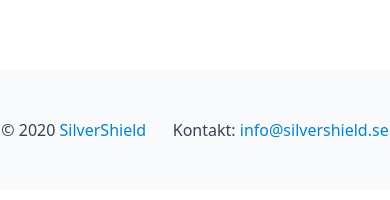
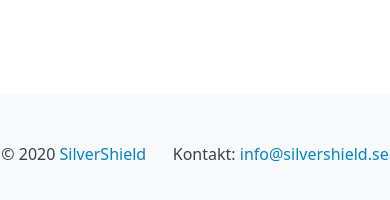
Before and after one commit to serdarsavas/silwear, a Next.js app: page / in a window 390 px wide. Shown: the part 2956-3156 px from the top of the page. Built offline with nearby package versions, Linux system fonts and the light colour scheme; what @tailwindcss/typography would draw is missing.

Commit message:
fix bug with footer for mobile

```diff
--- a/components/Footer.js
+++ b/components/Footer.js
@@ -1,6 +1,6 @@
 export default function Footer({ bgColor, color }) {
   return (
-    <footer className={`mt-4 bg-${bgColor}`}>
+    <footer className={`mt-10 sm:mt-0 bg-${bgColor}`}>
       <div className='flex justify-around space-x-6 py-12'>
         <div className=''>
           <p className={`text-center text-base text-${color}`}>
--- a/pages/kontakt.js
+++ b/pages/kontakt.js
@@ -8,7 +8,7 @@ export default function Contact() {
     <>
       <Nav />
       <Team />
-      <div className='bg-gray-50 h-screen m-0 flex flex-col'>
+      <div className='bg-gray-50 h-screen m-0 flex flex-col gap-8'>
         <ContactForm />
         <Footer color='gray-600' bgColor='white' />
       </div>
```
